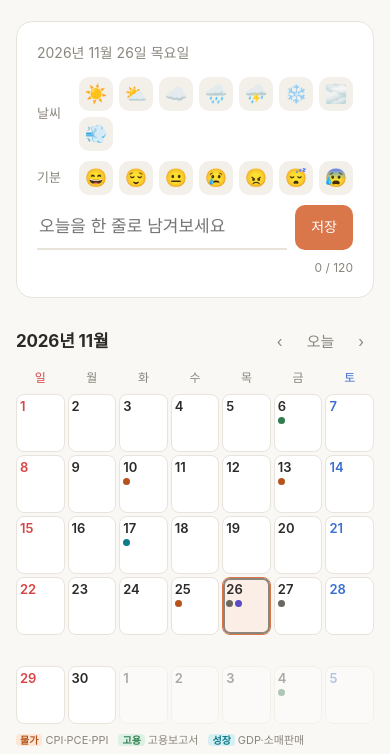
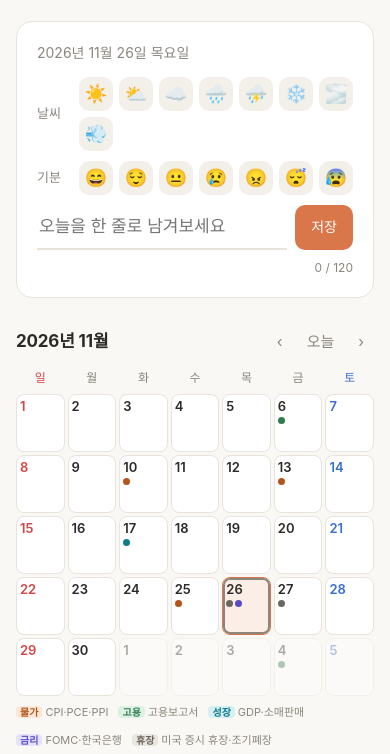
Before and after one commit to jun000322-dotcom/one-line-diary-, a plain HTML site: page index.html in a window 390 px wide. Shown: the part 78-832 px from the top of the page. Drawn offline with Linux system fonts and the light colour scheme.

Commit message:
달력 넷째 주 아래 빈칸 수정: 날짜 줄 높이도 고정
칸 높이만 고정하고 줄 높이는 자동이라, 칩이 두 개인 날(11/26)이 있는 주의 줄이
칩 내용 크기로 106px까지 늘어나 아래에 빈칸이 생겼다.
grid-auto-rows를 칸 높이와 같게(78px, 좁은 화면 58px) 고정한다.

Co-Authored-By: Claude Opus 5.5 <noreply@anthropic.com>

```diff
--- a/index.html
+++ b/index.html
@@ -145,7 +145,8 @@
   .cal-head { display: flex; align-items: center; gap: 4px; margin-bottom: 8px; }
   .cal-head .ym { font-size: 17px; font-weight: 700; margin-right: auto; letter-spacing: -0.01em; }
   .cal-head button { padding: 4px 10px; font-size: 15px; }
-  .cal-grid { display: grid; grid-template-columns: repeat(7, minmax(0, 1fr)); gap: 3px; }
+  /* 첫 줄(요일)만 내용 높이, 날짜 줄은 칸 높이와 같은 값으로 고정 (내용이 많은 칸이 줄 높이를 늘리지 않게) */
+  .cal-grid { display: grid; grid-template-columns: repeat(7, minmax(0, 1fr)); grid-template-rows: auto; grid-auto-rows: 78px; gap: 3px; }
   .dow { text-align: center; font-size: 12px; color: var(--muted); padding: 2px 0 4px; }
   .dow.sun { color: var(--holiday); } .dow.sat { color: var(--sat); }
   button.day {
@@ -202,6 +203,7 @@
   @media (max-width: 480px) {
     .emoji { width: 34px; height: 34px; font-size: 18px; }
     /* 좁은 화면에서는 칸 안의 글자 대신 색 점으로 */
+    .cal-grid { grid-auto-rows: 58px; }
     button.day { height: 58px; padding: 3px; }
     .day .hname { font-size: 9px; }
     .day .chip { font-size: 0; width: 7px; height: 7px; padding: 0; border-radius: 50%; }
```
